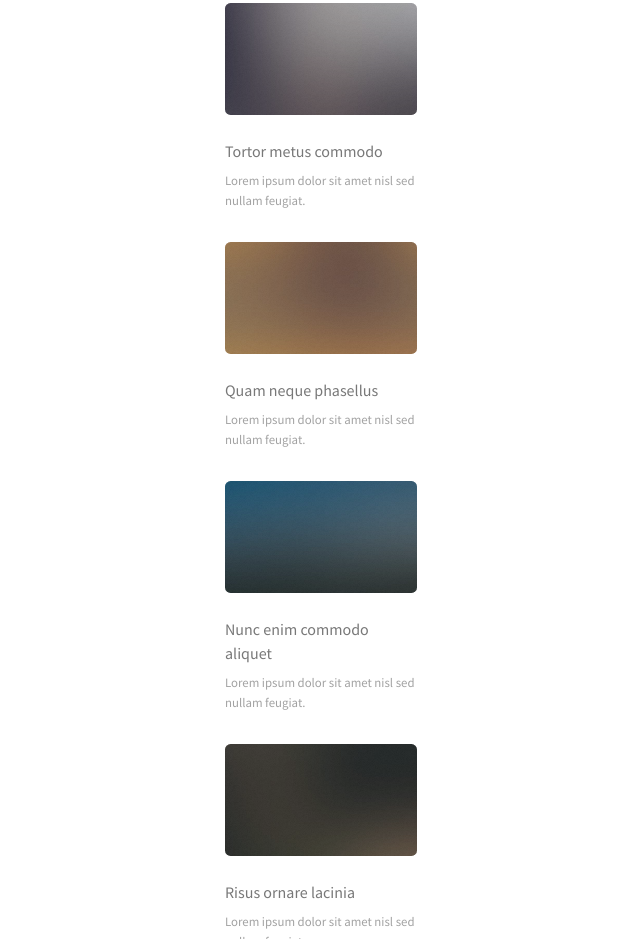
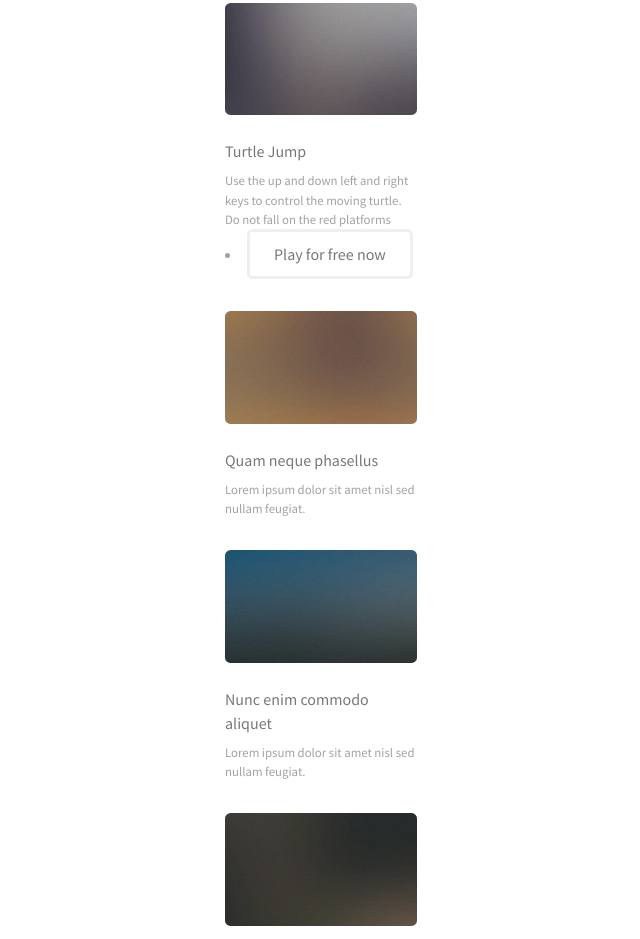
Before and after one commit to carolinatoffe/carolinatoffe.github.io, a plain HTML site: page index.html in a window 1280 px wide. Shown: the part 1131-2070 px from the top of the page, without its empty margins (207-847 px from the left). Drawn offline with Linux system fonts and the light colour scheme.

Commit message:
game link

```diff
--- a/index.html
+++ b/index.html
@@ -52,8 +52,9 @@
 							</article>
 							<article class="6u 12u$(xsmall) work-item">
 								<a href="images/fulls/03.jpg" class="image fit thumb"><img src="images/thumbs/03.jpg" alt="" /></a>
-								<h3>Tortor metus commodo</h3>
-								<p>Lorem ipsum dolor sit amet nisl sed nullam feugiat.</p>
+								<h3>Turtle Jump</h3>
+								<p>Use the up and down left and right keys to control the moving turtle. Do not fall on the red platforms</p>
+								<li><a href="http://codepen.io/carolinastoffee/full/rxqXNb/" class="button">Play for free now</a></li>
 							</article>
 							<article class="6u$ 12u$(xsmall) work-item">
 								<a href="images/fulls/04.jpg" class="image fit thumb"><img src="images/thumbs/04.jpg" alt="" /></a>
```
